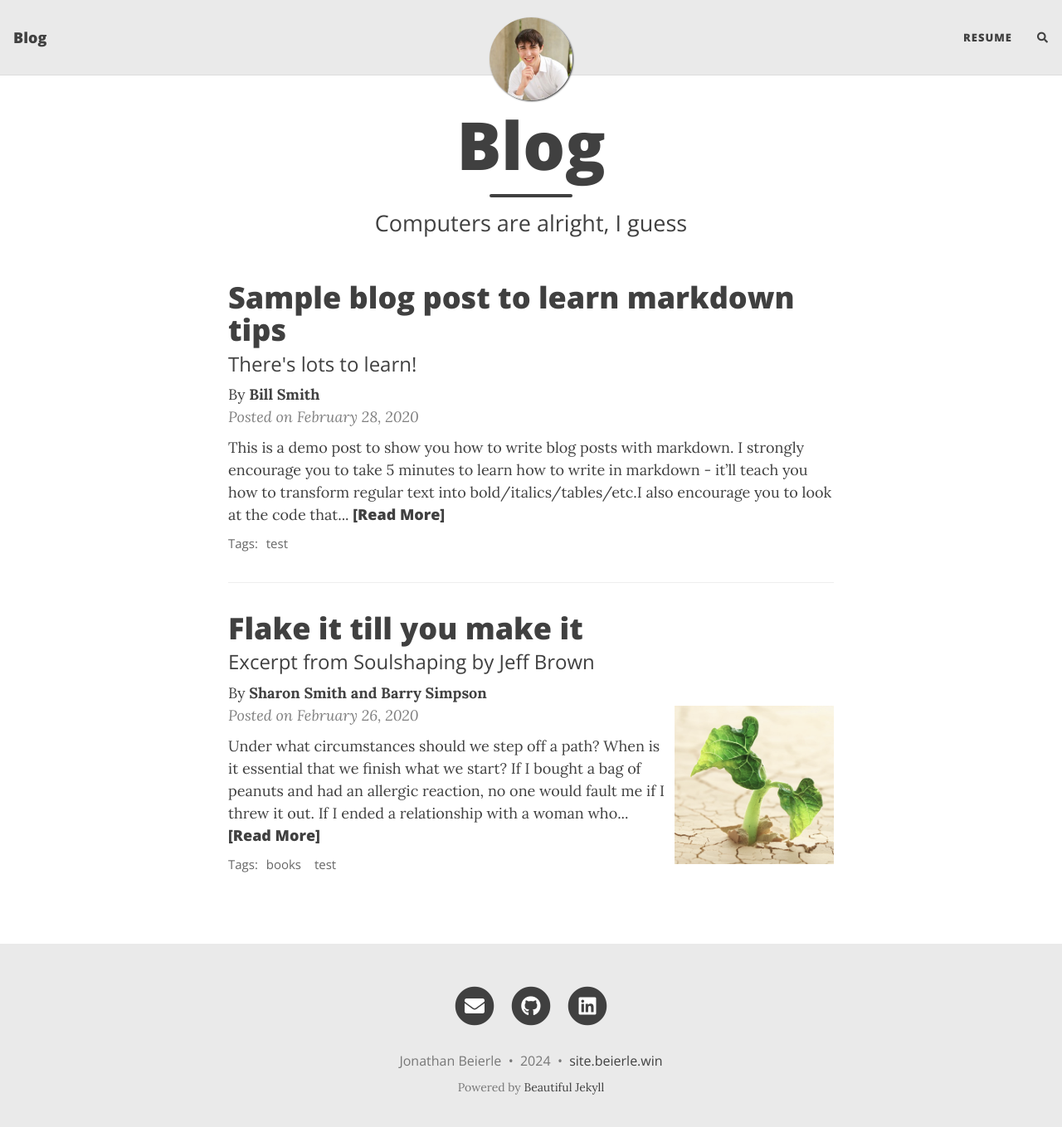
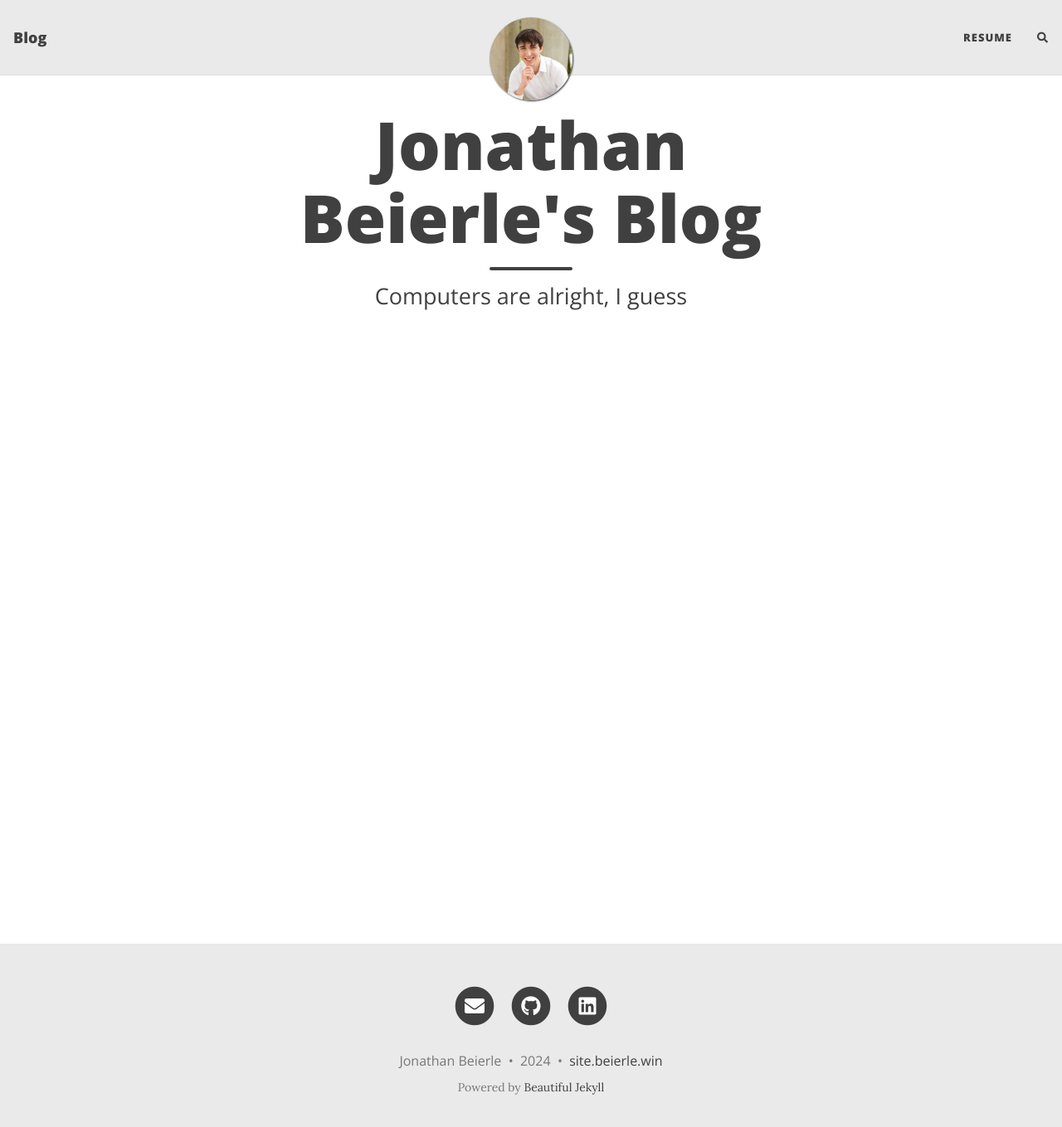
Before and after one commit to HullaBrian/Personal-Website, a Jekyll site: the page built from index.html, in a window 1280 px wide and 1372 px high. Shown: the top 1359 px of the window at 83% size. Built offline with Jekyll 4.4.1, drawn with Linux system fonts in a browser that asks for light colours; nearby versions of some CDN libraries; the list of posts is cut into pages by our own code; comment, search, counter and statistics services are not loaded.

Commit message:
Update title and remove template articles

````diff
--- a/_posts/2020-02-26-flake-it-till-you-make-it.md
+++ /dev/null
@@ -1,18 +0,0 @@
----
-layout: post
-title: Flake it till you make it
-subtitle: Excerpt from Soulshaping by Jeff Brown
-cover-img: /assets/img/path.jpg
-thumbnail-img: /assets/img/thumb.png
-share-img: /assets/img/path.jpg
-tags: [books, test]
-author: Sharon Smith and Barry Simpson
----
-
-Under what circumstances should we step off a path? When is it essential that we finish what we start? If I bought a bag of peanuts and had an allergic reaction, no one would fault me if I threw it out. If I ended a relationship with a woman who hit me, no one would say that I had a commitment problem. But if I walk away from a seemingly secure route because my soul has other ideas, I am a flake?
-
-The truth is that no one else can definitively know the path we are here to walk. It’s tempting to listen—many of us long for the omnipotent other—but unless they are genuine psychic intuitives, they can’t know. All others can know is their own truth, and if they’ve actually done the work to excavate it, they will have the good sense to know that they cannot genuinely know anyone else’s. Only soul knows the path it is here to walk. Since you are the only one living in your temple, only you can know its scriptures and interpretive structure.
-
-At the heart of the struggle are two very different ideas of success—survival-driven and soul-driven. For survivalists, success is security, pragmatism, power over others. Success is the absence of material suffering, the nourishing of the soul be damned. It is an odd and ironic thing that most of the material power in our world often resides in the hands of younger souls. Still working in the egoic and material realms, they love the sensations of power and focus most of their energy on accumulation. Older souls tend not to be as materially driven. They have already played the worldly game in previous lives and they search for more subtle shades of meaning in this one—authentication rather than accumulation. They are often ignored by the culture at large, although they really are the truest warriors.
-
-A soulful notion of success rests on the actualization of our innate image. Success is simply the completion of a soul step, however unsightly it may be. We have finished what we started when the lesson is learned. What a fear-based culture calls a wonderful opportunity may be fruitless and misguided for the soul. Staying in a passionless relationship may satisfy our need for comfort, but it may stifle the soul. Becoming a famous lawyer is only worthwhile if the soul demands it. It is an essential failure if you are called to be a monastic this time around. If you need to explore and abandon ten careers in order to stretch your soul toward its innate image, then so be it. Flake it till you make it.
--- a/_posts/2020-02-28-sample-markdown.md
+++ /dev/null
@@ -1,91 +0,0 @@
----
-layout: post
-title: Sample blog post to learn markdown tips
-subtitle: There's lots to learn!
-gh-repo: daattali/beautiful-jekyll
-gh-badge: [star, fork, follow]
-tags: [test]
-comments: true
-author: Bill Smith
----
-
-{: .box-success}
-This is a demo post to show you how to write blog posts with markdown.  I strongly encourage you to [take 5 minutes to learn how to write in markdown](https://markdowntutorial.com/) - it'll teach you how to transform regular text into bold/italics/tables/etc.<br/>I also encourage you to look at the [code that created this post](https://raw.githubusercontent.com/daattali/beautiful-jekyll/master/_posts/2020-02-28-sample-markdown.md) to learn some more advanced tips about using markdown in Beautiful Jekyll.
-
-**Here is some bold text**
-
-## Here is a secondary heading
-
-[This is a link to a different site](https://deanattali.com/) and [this is a link to a section inside this page](#local-urls).
-
-Here's a table:
-
-| Number | Next number | Previous number |
-| :------ |:--- | :--- |
-| Five | Six | Four |
-| Ten | Eleven | Nine |
-| Seven | Eight | Six |
-| Two | Three | One |
-
-How about a yummy crepe?
-
-![Crepe](https://beautifuljekyll.com/assets/img/crepe.jpg)
-
-It can also be centered!
-
-![Crepe](https://beautifuljekyll.com/assets/img/crepe.jpg){: .mx-auto.d-block :}
-
-Here's a code chunk:
-
-~~~
-var foo = function(x) {
-  return(x + 5);
-}
-foo(3)
-~~~
-
-And here is the same code with syntax highlighting:
-
-```javascript
-var foo = function(x) {
-  return(x + 5);
-}
-foo(3)
-```
-
-And here is the same code yet again but with line numbers:
-
-{% highlight javascript linenos %}
-var foo = function(x) {
-  return(x + 5);
-}
-foo(3)
-{% endhighlight %}
-
-## Boxes
-You can add notification, warning and error boxes like this:
-
-### Notification
-
-{: .box-note}
-**Note:** This is a notification box.
-
-### Warning
-
-{: .box-warning}
-**Warning:** This is a warning box.
-
-### Error
-
-{: .box-error}
-**Error:** This is an error box.
-
-## Local URLs in project sites {#local-urls}
-
-When hosting a *project site* on GitHub Pages (for example, `https://USERNAME.github.io/MyProject`), URLs that begin with `/` and refer to local files may not work correctly due to how the root URL (`/`) is interpreted by GitHub Pages. You can read more about it [in the FAQ](https://beautifuljekyll.com/faq/#links-in-project-page). To demonstrate the issue, the following local image will be broken **if your site is a project site:**
-
-![Crepe](/assets/img/crepe.jpg)
-
-If the above image is broken, then you'll need to follow the instructions [in the FAQ](https://beautifuljekyll.com/faq/#links-in-project-page). Here is proof that it can be fixed:
-
-![Crepe]({{ '/assets/img/crepe.jpg' | relative_url }})
--- a/index.html
+++ b/index.html
@@ -1,5 +1,5 @@
 ---
 layout: home
-title: Blog
+title: Jonathan Beierle's Blog
 subtitle: Computers are alright, I guess
 ---
````
Also changed, not shown: 1 other file.
